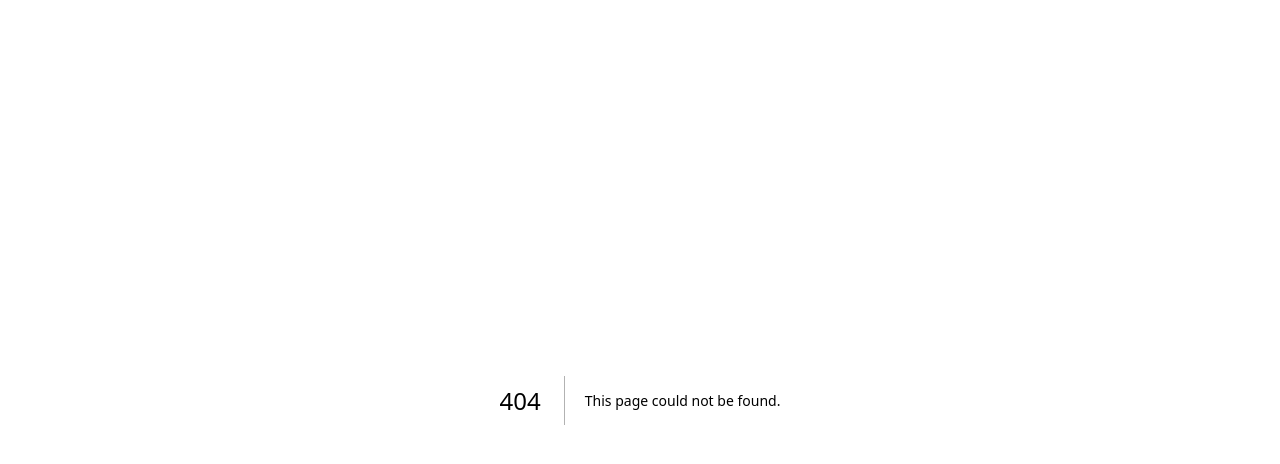
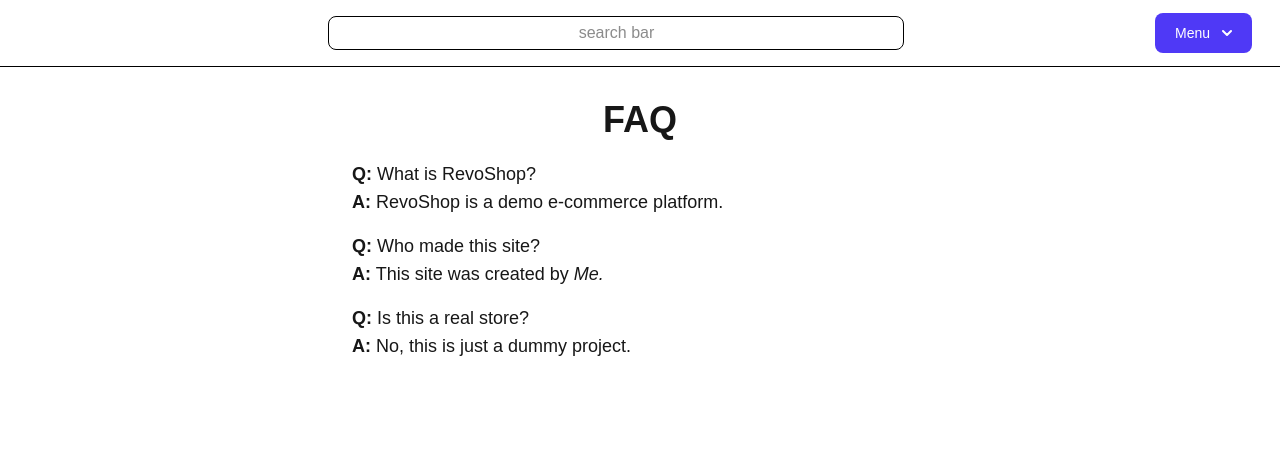
Before and after one commit to IndraNurfa/evoshop, a Next.js app: page /faq in a window 1280 px wide. Before the commit this address had no page. Shown: the top 464 px of the page. Built offline with nearby package versions, Linux system fonts and the light colour scheme.

Commit message:
feat: add navbar and add page about, faq

```diff
--- /dev/null
+++ b/src/app/about/page.tsx
@@ -0,0 +1,16 @@
+import { Navbar } from "@/components/Navbar";
+
+export default function Page() {
+  return (
+    <div className="container mx-auto">
+      <Navbar />
+      <h1 className="mt-25 mb-5 text-center text-4xl font-extrabold">About</h1>
+      <p className="mx-auto max-w-xl text-lg">
+        Lorem ipsum dolor sit amet consectetur adipisicing elit. Iste a ut,
+        saepe quo esse accusantium perspiciatis nesciunt velit deleniti, facere
+        eum laboriosam repudiandae porro adipisci impedit, necessitatibus cum
+        eligendi soluta.
+      </p>
+    </div>
+  );
+}
--- /dev/null
+++ b/src/app/faq/page.tsx
@@ -0,0 +1,27 @@
+import { Navbar } from "@/components/Navbar";
+
+export default function Page() {
+  return (
+    <div className="container mx-auto">
+      <Navbar />
+      <h1 className="mt-25 mb-5 text-center text-4xl font-extrabold">FAQ</h1>
+      <ul className="mx-auto max-w-xl space-y-4 text-lg">
+        <li>
+          <strong>Q:</strong> What is RevoShop?
+          <br />
+          <strong>A:</strong> RevoShop is a demo e-commerce platform.
+        </li>
+        <li>
+          <strong>Q:</strong> Who made this site?
+          <br />
+          <strong>A:</strong> This site was created by <em>Me.</em>
+        </li>
+        <li>
+          <strong>Q:</strong> Is this a real store?
+          <br />
+          <strong>A:</strong> No, this is just a dummy project.
+        </li>
+      </ul>
+    </div>
+  );
+}
--- a/src/app/page.tsx
+++ b/src/app/page.tsx
@@ -5,6 +5,7 @@ import { Card } from "../components/Card";
 import Link from "next/link";
 import { fetchProducts } from "./services/products";
 import { Loading } from "@/components/Loading";
+import { Navbar } from "@/components/Navbar";
 
 export default function Home() {
   const [products, setProducts] = useState<Products[] | null>([]);
@@ -28,8 +29,9 @@ export default function Home() {
 
   return (
     <div className="container mx-auto px-4">
-      <h1 className="my-10 text-center text-4xl font-extrabold">
-        Platzi Fake Store
+      <Navbar />
+      <h1 className="mt-25 mb-5 text-center text-4xl font-extrabold">
+        RevoShop
       </h1>
       {loading && <Loading />}
       <div className="grid gap-5 sm:grid-cols-2 md:grid-cols-3 lg:grid-cols-4">
--- /dev/null
+++ b/src/components/Navbar.tsx
@@ -0,0 +1,89 @@
+"use client";
+import Link from "next/link";
+import { useState, useRef, useEffect } from "react";
+
+export function Navbar() {
+  const [open, setOpen] = useState(false);
+  const dropdownRef = useRef<HTMLDivElement>(null);
+
+  useEffect(() => {
+    function handleClickOutside(event: MouseEvent) {
+      if (
+        dropdownRef.current &&
+        !dropdownRef.current.contains(event.target as Node)
+      ) {
+        setOpen(false);
+      }
+    }
+    document.addEventListener("mousedown", handleClickOutside);
+    return () => {
+      document.removeEventListener("mousedown", handleClickOutside);
+    };
+  }, []);
+
+  return (
+    <nav className="fixed top-0 left-0 z-50 mt-0 flex w-full max-w-full items-center justify-between border-b border-black bg-white p-2 dark:border-b-white dark:bg-black">
+      <Link href={"/"}>
+        <img src={"vercel.svg"} className="ml-[20px] h-[50px] w-[50px]" />
+      </Link>
+      <input
+        type="text"
+        placeholder="search bar"
+        className="w-1/2 max-w-xl justify-center rounded-lg border border-black px-3 py-1 text-center text-base dark:border-white"
+        disabled
+      />
+      {/* dropdown */}
+      <div className="relative" ref={dropdownRef}>
+        <button
+          id="dropdownDefaultButton"
+          onClick={() => setOpen((prev) => !prev)}
+          className="mr-[20px] inline-flex items-center rounded-lg bg-indigo-600 px-5 py-2.5 text-center text-sm font-medium text-white hover:bg-blue-800 focus:ring-4 focus:ring-blue-300 focus:outline-none dark:hover:bg-blue-700 dark:focus:ring-blue-800"
+          type="button"
+        >
+          Menu{" "}
+          <svg
+            className="ms-3 h-2.5 w-2.5"
+            aria-hidden="true"
+            xmlns="http://www.w3.org/2000/svg"
+            fill="none"
+            viewBox="0 0 10 6"
+          >
+            <path
+              stroke="currentColor"
+              strokeLinecap="round"
+              strokeLinejoin="round"
+              strokeWidth="2"
+              d="m1 1 4 4 4-4"
+            />
+          </svg>
+        </button>
+
+        {open && (
+          <div
+            id="dropdown"
+            className="absolute right-0 z-10 mt-2 mr-[20px] w-full divide-y divide-gray-100 rounded-lg bg-white shadow-sm dark:bg-gray-700"
+          >
+            <ul className="py-2 text-sm text-gray-700 dark:text-gray-200">
+              <li>
+                <Link
+                  href={"/about"}
+                  className="block px-4 py-2 hover:bg-gray-100 dark:hover:bg-gray-600 dark:hover:text-white"
+                >
+                  About
+                </Link>
+              </li>
+              <li>
+                <Link
+                  href={"/faq"}
+                  className="block px-4 py-2 hover:bg-gray-100 dark:hover:bg-gray-600 dark:hover:text-white"
+                >
+                  FAQ
+                </Link>
+              </li>
+            </ul>
+          </div>
+        )}
+      </div>
+    </nav>
+  );
+}
```
